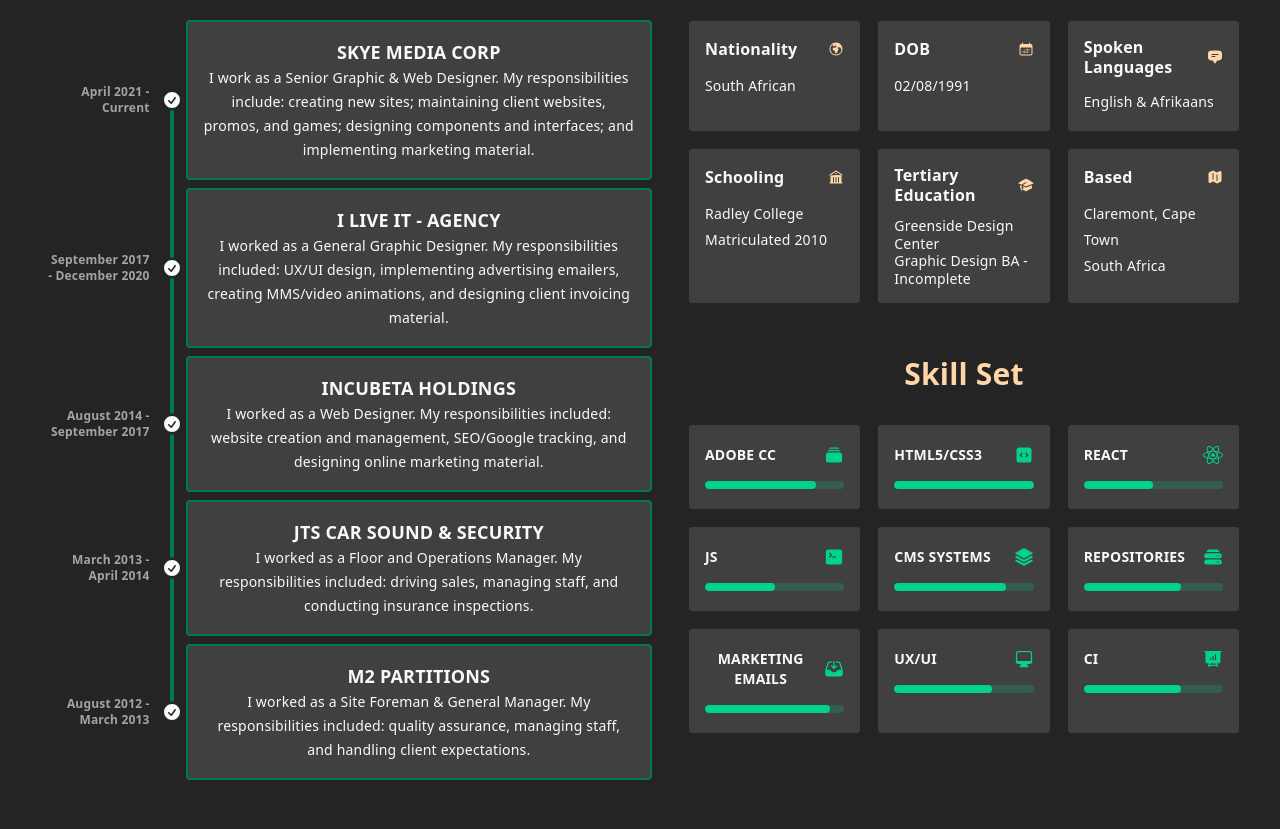
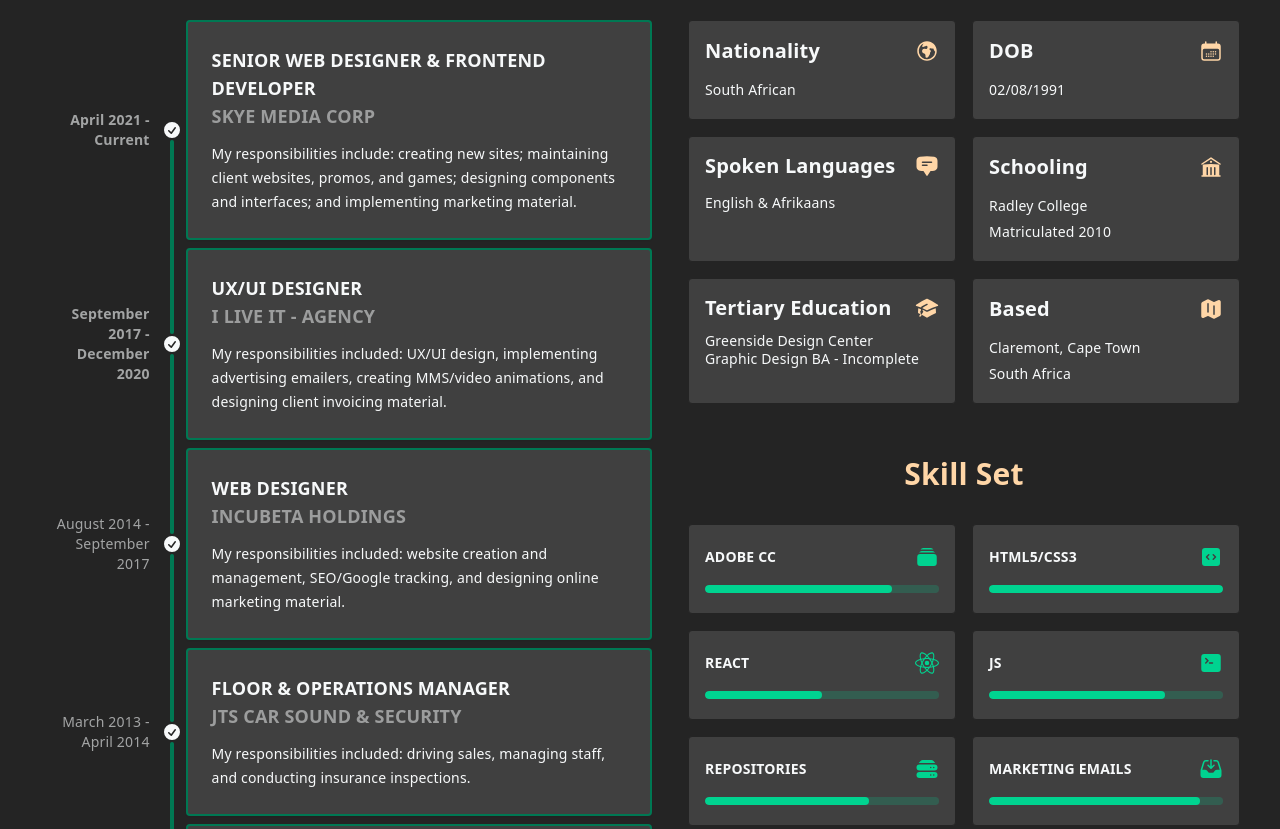
Before and after one commit to andrewmoss001-ctrl/andrews-profile, a React (Vite) app: page / in a window 1280 px wide. Shown: the part 560-1389 px from the top of the page. Built offline with nearby package versions, Linux system fonts and the light colour scheme.

Commit message:
fix: update styling in Experience and General components for consistency

```diff
--- a/src/experience.jsx
+++ b/src/experience.jsx
@@ -9,7 +9,7 @@
 
         {/* SKYE MEDIA CORP */}
         <li className="grid-cols-[35%_auto_1fr] md:grid-cols-[20%_auto_1fr]">
-          <div className="timeline-start text-base lg:text-xs font-semibold opacity-60 text-right pr-2">
+          <div className="timeline-start text-base lg:text-sm font-semibold opacity-60 text-right pr-2">
             April 2021 - Current
           </div>
           <div className="timeline-middle">
@@ -26,11 +26,11 @@
               />
             </svg>
           </div>
-          <div className="timeline-end timeline-box w-full p-4">
-            <p className="text-base md:text-lg font-bold">SKYE MEDIA CORP</p>
-            <p className="text-sm lg:leading-6">
-              I work as a Senior Graphic & Web Designer. My responsibilities
-              include: creating new sites; maintaining client websites,
+          <div className="timeline-end timeline-box w-full p-6">
+            <p className="text-base md:text-lg font-bold uppercase">Senior Web Designer & Frontend Developer</p>
+            <p className="text-base opacity-50 md:text-lg font-semibold">SKYE MEDIA CORP</p>
+            <p className="text-sm  lg:leading-6  pt-3 pt-3">
+              My responsibilities include: creating new sites; maintaining client websites,
               promos, and games; designing components and interfaces; and
               implementing marketing material.
             </p>
@@ -41,7 +41,7 @@
         {/* I LIVE IT - AGENCY */}
         <li className="grid-cols-[35%_auto_1fr] md:grid-cols-[20%_auto_1fr]">
           <hr />
-          <div className="timeline-start text-base lg:text-xs font-semibold opacity-60 text-right pr-2">
+          <div className="timeline-start text-base lg:text-sm font-semibold opacity-60 text-right pr-2">
             September 2017 - December 2020
           </div>
           <div className="timeline-middle">
@@ -58,11 +58,11 @@
               />
             </svg>
           </div>
-          <div className="timeline-end timeline-box w-full p-4">
-            <p className="text-base md:text-lg font-bold">I LIVE IT - AGENCY</p>
-            <p className="text-sm lg:leading-6">
-              I worked as a General Graphic Designer. My responsibilities included:
-              UX/UI design, implementing advertising emailers, creating MMS/video
+          <div className="timeline-end timeline-box w-full p-6">
+            <p className="text-base md:text-lg font-bold uppercase">UX/UI Designer</p>
+            <p className="text-base opacity-50 md:text-lg font-semibold">I LIVE IT - AGENCY</p>
+            <p className="text-sm lg:leading-6  pt-3">
+              My responsibilities included: UX/UI design, implementing advertising emailers, creating MMS/video
               animations, and designing client invoicing material.
             </p>
           </div>
@@ -72,7 +72,7 @@
         {/* INCUBETA HOLDINGS */}
         <li className="grid-cols-[35%_auto_1fr] md:grid-cols-[20%_auto_1fr]">
           <hr />
-          <div className="timeline-start text-base lg:text-xs font-semibold opacity-60 text-right pr-2">
+          <div className="timeline-start text-base lg:text-sm font-meduim opacity-60 text-right pr-2">
             August 2014 - September 2017
           </div>
           <div className="timeline-middle">
@@ -89,11 +89,11 @@
               />
             </svg>
           </div>
-          <div className="timeline-end timeline-box w-full p-4">
-            <p className="text-base md:text-lg font-bold">INCUBETA HOLDINGS</p>
-            <p className="text-sm lg:leading-6">
-              I worked as a Web Designer. My responsibilities included: website
-              creation and management, SEO/Google tracking, and designing online
+          <div className="timeline-end timeline-box w-full p-6">
+            <p className="text-base md:text-lg font-bold uppercase">Web Designer</p>
+            <p className="text-base opacity-50 md:text-lg font-semibold">INCUBETA HOLDINGS</p>
+            <p className="text-sm lg:leading-6 pt-3">
+              My responsibilities included: website creation and management, SEO/Google tracking, and designing online
               marketing material.
             </p>
           </div>
@@ -103,7 +103,7 @@
         {/* JTS CAR SOUND & SECURITY */}
         <li className="grid-cols-[35%_auto_1fr] md:grid-cols-[20%_auto_1fr]">
           <hr />
-          <div className="timeline-start text-base lg:text-xs font-semibold opacity-60 text-right pr-2">
+          <div className="timeline-start text-base lg:text-sm font-meduim opacity-60 text-right pr-2">
             March 2013 - April 2014
           </div>
           <div className="timeline-middle">
@@ -120,11 +120,11 @@
               />
             </svg>
           </div>
-          <div className="timeline-end timeline-box w-full p-4">
-            <p className="text-base md:text-lg font-bold">JTS CAR SOUND & SECURITY</p>
-            <p className="text-sm lg:leading-6">
-              I worked as a Floor and Operations Manager. My responsibilities included:
-              driving sales, managing staff, and conducting insurance inspections.
+          <div className="timeline-end timeline-box w-full p-6">
+            <p className="text-base md:text-lg font-bold uppercase">Floor & Operations Manager</p>
+            <p className="text-base opacity-50 md:text-lg font-semibold">JTS CAR SOUND & SECURITY</p>
+            <p className="text-sm lg:leading-6  pt-3">
+             My responsibilities included: driving sales, managing staff, and conducting insurance inspections.
             </p>
           </div>
           <hr />
@@ -133,7 +133,7 @@
         {/* M2 PARTITIONS */}
         <li className="grid-cols-[35%_auto_1fr] md:grid-cols-[20%_auto_1fr]">
           <hr />
-          <div className="timeline-start text-base lg:text-xs font-semibold opacity-60 text-right pr-2">
+          <div className="timeline-start text-base lg:text-sm font-semibold opacity-60 text-right pr-2">
             August 2012 - March 2013
           </div>
           <div className="timeline-middle">
@@ -150,11 +150,11 @@
               />
             </svg>
           </div>
-          <div className="timeline-end timeline-box w-full p-4">
-            <p className="text-base md:text-lg font-bold">M2 PARTITIONS</p>
-            <p className="text-sm lg:leading-6">
-              I worked as a Site Foreman & General Manager. My responsibilities included:
-              quality assurance, managing staff, and handling client expectations.
+          <div className="timeline-end timeline-box w-full p-6">
+            <p className="text-base md:text-lg font-bold uppercase">Site Foreman & General Manager</p>
+            <p className="text-base opacity-50 md:text-lg font-semibold">M2 PARTITIONS</p>
+            <p className="text-sm lg:leading-6 pt-3">
+              My responsibilities included: quality assurance, managing staff, and handling client expectations.
             </p>
           </div>
         </li>
--- a/src/general.jsx
+++ b/src/general.jsx
@@ -9,12 +9,12 @@
       </p>
 
       {/* Bio Cards Grid */}
-      <div className="grid grid-cols-2 sm:grid-cols-2 lg:grid-cols-3 xl:grid-cols-3 gap-4 p-4">
+      <div className="grid grid-cols-2 gap-4 p-4">
         {/* Nationality */}
         <div className="card card-border bg-base-100">
           <div className="card-body p-4 text-left">
             <div className="flex justify-between items-center w-full gap-2 mb-1">
-              <h3 className="card-title text-sm sm:text-xl md:text-base lg:text-sm xl:text-base font-black break-words whitespace-normal">
+              <h3 className="card-title text-sm sm:text-xl md:text-base lg:text-sm xl:text-xl font-bold break-words whitespace-normal">
                 Nationality
               </h3>
               {/* Globe Icon */}
@@ -22,7 +22,7 @@
                 xmlns="http://www.w3.org/2000/svg"
                 viewBox="0 0 24 24"
                 fill="currentColor"
-                className="size-6 sm:size-8 lg:size-4 inline-block text-neutral-content shrink-0"
+                className="size-6 sm:size-8 lg:size-6 inline-block text-neutral-content shrink-0"
               >
                 <path
                   fillRule="evenodd"
@@ -39,7 +39,7 @@
         <div className="card card-border bg-base-100">
           <div className="card-body p-4 text-left">
             <div className="flex justify-between items-center w-full gap-2 mb-1">
-              <h3 className="card-title text-sm sm:text-xl md:text-base lg:text-sm xl:text-base font-black break-words whitespace-normal">
+              <h3 className="card-title text-sm sm:text-xl md:text-base lg:text-sm xl:text-xl font-bold break-words whitespace-normal">
                 DOB
               </h3>
               {/* Calendar Icon */}
@@ -47,7 +47,7 @@
                 xmlns="http://www.w3.org/2000/svg"
                 viewBox="0 0 24 24"
                 fill="currentColor"
-                className="size-6 sm:size-8 lg:size-4 inline-block text-neutral-content shrink-0"
+                className="size-6 sm:size-8 lg:size-6 inline-block text-neutral-content shrink-0"
               >
                 <path d="M12.75 12.75a.75.75 0 1 1-1.5 0 .75.75 0 0 1 1.5 0ZM7.5 15.75a.75.75 0 1 0 0-1.5.75.75 0 0 0 0 1.5ZM8.25 17.25a.75.75 0 1 1-1.5 0 .75.75 0 0 1 1.5 0ZM9.75 15.75a.75.75 0 1 0 0-1.5.75.75 0 0 0 0 1.5ZM10.5 17.25a.75.75 0 1 1-1.5 0 .75.75 0 0 1 1.5 0ZM12 15.75a.75.75 0 1 0 0-1.5.75.75 0 0 0 0 1.5ZM12.75 17.25a.75.75 0 1 1-1.5 0 .75.75 0 0 1 1.5 0ZM14.25 15.75a.75.75 0 1 0 0-1.5.75.75 0 0 0 0 1.5ZM15 17.25a.75.75 0 1 1-1.5 0 .75.75 0 0 1 1.5 0ZM16.5 15.75a.75.75 0 1 0 0-1.5.75.75 0 0 0 0 1.5ZM15 12.75a.75.75 0 1 1-1.5 0 .75.75 0 0 1 1.5 0ZM16.5 13.5a.75.75 0 1 0 0-1.5.75.75 0 0 0 0 1.5Z" />
                 <path
@@ -65,7 +65,7 @@
         <div className="card card-border bg-base-100">
           <div className="card-body p-4 text-left">
             <div className="flex justify-between items-center w-full gap-2 mb-1">
-              <h3 className="card-title text-sm sm:text-xl md:text-base lg:text-sm xl:text-base font-black leading-tight break-words whitespace-normal">
+              <h3 className="card-title text-sm sm:text-xl md:text-base lg:text-sm xl:text-xl font-bold leading-tight break-words whitespace-normal">
                 Spoken Languages
               </h3>
               {/* Chat Bubble Icon */}
@@ -73,7 +73,7 @@
                 xmlns="http://www.w3.org/2000/svg"
                 viewBox="0 0 24 24"
                 fill="currentColor"
-                className="size-6 sm:size-8 lg:size-4 inline-block text-neutral-content shrink-0"
+                className="size-6 sm:size-8 lg:size-6 inline-block text-neutral-content shrink-0"
               >
                 <path
                   fillRule="evenodd"
@@ -90,7 +90,7 @@
         <div className="card card-border bg-base-100">
           <div className="card-body p-4 text-left">
             <div className="flex justify-between items-center w-full gap-2 mb-1">
-              <h3 className="card-title text-sm sm:text-xl md:text-base lg:text-sm xl:text-base font-black break-words whitespace-normal">
+              <h3 className="card-title text-sm sm:text-xl md:text-base lg:text-sm xl:text-xl font-bold break-words whitespace-normal">
                 Schooling
               </h3>
               {/* Building/School Icon */}
@@ -98,7 +98,7 @@
                 xmlns="http://www.w3.org/2000/svg"
                 viewBox="0 0 24 24"
                 fill="currentColor"
-                className="size-6 sm:size-8 lg:size-4 inline-block text-neutral-content shrink-0"
+                className="size-6 sm:size-8 lg:size-6 inline-block text-neutral-content shrink-0"
               >
                 <path d="M11.584 2.376a.75.75 0 0 1 .832 0l9 6a.75.75 0 1 1-.832 1.248L12 3.901 3.416 9.624a.75.75 0 0 1-.832-1.248l9-6Z" />
                 <path
@@ -121,7 +121,7 @@
         <div className="card card-border bg-base-100">
           <div className="card-body p-4 text-left">
             <div className="flex justify-between items-center w-full gap-2 mb-1">
-              <h3 className="card-title text-sm sm:text-xl md:text-base lg:text-sm xl:text-base font-black leading-tight break-words whitespace-normal">
+              <h3 className="card-title text-sm sm:text-xl md:text-base lg:text-sm xl:text-xl font-bold leading-tight break-words whitespace-normal">
                 Tertiary Education
               </h3>
               {/* Graduation Cap Icon */}
@@ -129,7 +129,7 @@
                 xmlns="http://www.w3.org/2000/svg"
                 viewBox="0 0 24 24"
                 fill="currentColor"
-                className="size-6 sm:size-8 lg:size-4 inline-block text-neutral-content shrink-0"
+                className="size-6 sm:size-8 lg:size-6 inline-block text-neutral-content shrink-0"
               >
                 <path d="M11.7 2.805a.75.75 0 0 1 .6 0A60.65 60.65 0 0 1 22.83 8.72a.75.75 0 0 1-.231 1.337 49.948 49.948 0 0 0-9.902 3.912l-.003.002c-.114.06-.227.119-.34.18a.75.75 0 0 1-.707 0A50.88 50.88 0 0 0 7.5 12.173v-.224c0-.131.067-.248.172-.311a54.615 54.615 0 0 1 4.653-2.52.75.75 0 0 0-.65-1.352 56.123 56.123 0 0 0-4.78 2.589 1.858 1.858 0 0 0-.859 1.228 49.803 49.803 0 0 0-4.634-1.527.75.75 0 0 1-.231-1.337A60.653 60.653 0 0 1 11.7 2.805Z" />
                 <path d="M13.06 15.473a48.45 48.45 0 0 1 7.666-3.282c.134 1.414.22 2.843.255 4.284a.75.75 0 0 1-.46.711 47.87 47.87 0 0 0-8.105 4.342.75.75 0 0 1-.832 0 47.87 47.87 0 0 0-8.104-4.342.75.75 0 0 1-.461-.71c.035-1.442.121-2.87.255-4.286.921.304 1.83.634 2.726.99v1.27a1.5 1.5 0 0 0-.14 2.508c-.09.38-.222.753-.397 1.11.452.213.901.434 1.346.66a6.727 6.727 0 0 0 .551-1.607 1.5 1.5 0 0 0 .14-2.67v-.645a48.549 48.549 0 0 1 3.44 1.667 2.25 2.25 0 0 0 2.12 0Z" />
@@ -148,7 +148,7 @@
         <div className="card card-border bg-base-100">
           <div className="card-body p-4 text-left">
             <div className="flex justify-between items-center w-full gap-2 mb-1">
-              <h3 className="card-title text-sm sm:text-xl md:text-base font-black break-words whitespace-normal">
+              <h3 className="card-title text-sm sm:text-xl md:text-base xl:text-xl font-bold break-words whitespace-normal">
                 Based
               </h3>
               {/* Map Pin Icon */}
@@ -156,7 +156,7 @@
                 xmlns="http://www.w3.org/2000/svg"
                 viewBox="0 0 24 24"
                 fill="currentColor"
-                className="size-6 sm:size-8 lg:size-4 inline-block text-neutral-content shrink-0"
+                className="size-6 sm:size-8 lg:size-6 inline-block text-neutral-content shrink-0"
               >
                 <path
                   fillRule="evenodd"
@@ -173,13 +173,15 @@
           </div>
         </div>
       </div>
-      <p className="text-3xl font-bold text-neutral-content p-4 md:pt-9">Skill Set</p>
+      <p className="text-3xl font-bold text-neutral-content p-4 md:pt-9">
+        Skill Set
+      </p>
       {/* Progress Bars Grid */}
-      <div className="grid grid-cols-1 md:grid-cols-3 gap-4 p-4">
+      <div className="grid grid-cols-1 md:grid-cols-2 gap-4 p-4">
         {/* ADOBE CC */}
         <div className="card card-border bg-base-100 py-1">
           <div className="card-body p-4 gap-4">
-            <div className="flex justify-between items-center w-full gap-2" >
+            <div className="flex justify-between items-center w-full gap-2">
               <h3 className="card-title text-2xl md:text-sm lg:text-xs xl:text-sm font-bold break-words whitespace-normal">
                 ADOBE CC
               </h3>
@@ -188,7 +190,7 @@
                 xmlns="http://www.w3.org/2000/svg"
                 viewBox="0 0 24 24"
                 fill="currentColor"
-                className="size-15 md:size-10 lg:size-3 xl:size-5 inline-block text-accent shrink-0"
+                className="size-15 md:size-10 lg:size-6 inline-block text-accent shrink-0"
               >
                 <path d="M5.566 4.657A4.505 4.505 0 0 1 6.75 4.5h10.5c.41 0 .806.055 1.183.157A3 3 0 0 0 15.75 3h-7.5a3 3 0 0 0-2.684 1.657ZM2.25 12a3 3 0 0 1 3-3h13.5a3 3 0 0 1 3 3v6a3 3 0 0 1-3 3H5.25a3 3 0 0 1-3-3v-6ZM5.25 7.5c-.41 0-.806.055-1.184.157A3 3 0 0 1 6.75 6h10.5a3 3 0 0 1 2.683 1.657A4.505 4.505 0 0 0 18.75 7.5H5.25Z" />
               </svg>
@@ -213,11 +215,11 @@
                 xmlns="http://www.w3.org/2000/svg"
                 viewBox="0 0 24 24"
                 fill="currentColor"
-                className="size-15 md:size-10 lg:size-3 xl:size-5 inline-block text-accent shrink-0"
+                className="size-15 md:size-10 lg:size-6 inline-block text-accent shrink-0"
               >
                 <path
                   fillRule="evenodd"
-                  d="M3 6a3 3 0 0 1 3-3h12a3 3 0 0 1 3 3v12a3 3 0 0 1-3 3H6a3 3 0 0 1-3-3V6Zm14.25 6a.75.75 0 0 1-.22.53l-2.25 2.25a.75.75 0 1 1-1.06-1.06L15.44 12l-1.72-1.72a.75.75 0 1 1 1.06-1.06l2.25 2.25c.141.14.22.331.22.53Zm-10.28-.53a.75.75 0 0 0 0 1.06l2.25 2.25a.75.75 0 1 0 1.06-1.06L8.56 12l1.72-1.72a.75.75 0 1 0-1.06-1.06l-2.25 2.25Z"
+                  d="M3 6a3 3 0 0 1 3-3h12a3 3 0 0 1 3 3v12a3 3 0 0 1-3 3H6a3 3 0 0 1-3-3V6Zm14.25 6a.75.75 0 0 1-.22.53l-2.25 2.25a.75.75 0 1 1-1.06-1.06L15.44 12l-1.72-1.72a.75.75 0 1 1 1.06-1.06l2.25 2.25c.141.14.22.331.22.53Zm-10.28-.53a.75.75 0 0 0 0 1.06l2.25 2.25a.75.75 0 0 0 1.06-1.06L8.56 12l1.72-1.72a.75.75 0 1 0-1.06-1.06l-2.25 2.25a.75.75 0 0 0-.22.53Z"
                   clipRule="evenodd"
                 />
               </svg>
@@ -241,7 +243,7 @@
               <svg
                 role="img"
                 viewBox="0 0 24 24"
-                className="size-15 md:size-10 lg:size-3 xl:size-5 inline-block text-accent shrink-0"
+                className="size-15 md:size-10 lg:size-6 inline-block text-accent shrink-0"
                 fill="currentColor"
               >
                 <title>React</title>
@@ -268,7 +270,7 @@
                 xmlns="http://www.w3.org/2000/svg"
                 viewBox="0 0 24 24"
                 fill="currentColor"
-                className="size-15 md:size-10 lg:size-3 xl:size-5 inline-block text-accent shrink-0"
+                className="size-15 md:size-10 lg:size-6 inline-block text-accent shrink-0"
               >
                 <path
                   fillRule="evenodd"
@@ -279,34 +281,7 @@
             </div>
             <progress
               className="progress progress-accent w-full"
-              value="50"
-              max="100"
-            ></progress>
-          </div>
-        </div>
-
-        {/* CMS SYSTEMS */}
-        <div className="card card-border bg-base-100 py-1">
-          <div className="card-body p-4 gap-4">
-            <div className="flex justify-between items-center w-full gap-2">
-              <h3 className="card-title text-2xl md:text-sm lg:text-xs xl:text-sm font-bold break-words whitespace-normal">
-                CMS SYSTEMS
-              </h3>
-              {/* Server/Database Icon */}
-              <svg
-                xmlns="http://www.w3.org/2000/svg"
-                viewBox="0 0 24 24"
-                fill="currentColor"
-                className="size-15 md:size-10 lg:size-3 xl:size-5 inline-block text-accent shrink-0"
-              >
-                <path d="M11.644 1.59a.75.75 0 0 1 .712 0l9.75 5.25a.75.75 0 0 1 0 1.32l-9.75 5.25a.75.75 0 0 1-.712 0l-9.75-5.25a.75.75 0 0 1 0-1.32l9.75-5.25Z" />
-                <path d="m3.265 10.602 7.668 4.129a2.25 2.25 0 0 0 2.134 0l7.668-4.13 1.37.739a.75.75 0 0 1 0 1.32l-9.75 5.25a.75.75 0 0 1-.71 0l-9.75-5.25a.75.75 0 0 1 0-1.32l1.37-.738Z" />
-                <path d="m10.933 19.231-7.668-4.13-1.37.739a.75.75 0 0 0 0 1.32l9.75 5.25c.221.12.489.12.71 0l9.75-5.25a.75.75 0 0 0 0-1.32l-1.37-.738-7.668 4.13a2.25 2.25 0 0 1-2.134-.001Z" />
-              </svg>
-            </div>
-            <progress
-              className="progress progress-accent w-full"
-              value="80"
+              value="75"
               max="100"
             ></progress>
           </div>
@@ -324,7 +299,7 @@
                 xmlns="http://www.w3.org/2000/svg"
                 viewBox="0 0 24 24"
                 fill="currentColor"
-                className="size-15 md:size-10 lg:size-3 xl:size-5 inline-block text-accent shrink-0"
+                className="size-15 md:size-10 lg:size-6 inline-block text-accent shrink-0"
               >
                 <path d="M5.507 4.048A3 3 0 0 1 7.785 3h8.43a3 3 0 0 1 2.278 1.048l1.722 2.008A4.533 4.533 0 0 0 19.5 6h-15c-.243 0-.482.02-.715.056l1.722-2.008Z" />
                 <path
@@ -354,7 +329,7 @@
                 xmlns="http://www.w3.org/2000/svg"
                 viewBox="0 0 24 24"
                 fill="currentColor"
-                className="size-15 md:size-10 lg:size-3 xl:size-5 inline-block text-accent shrink-0"
+                className="size-15 md:size-10 lg:size-6 inline-block text-accent shrink-0"
               >
                 <path
                   fillRule="evenodd"
@@ -388,7 +363,7 @@
                 xmlns="http://www.w3.org/2000/svg"
                 viewBox="0 0 24 24"
                 fill="currentColor"
-                className="size-15 md:size-10 lg:size-3 xl:size-5 inline-block text-accent shrink-0"
+                className="size-15 md:size-10 lg:size-6 inline-block text-accent shrink-0"
               >
                 <path
                   fillRule="evenodd"
@@ -417,7 +392,7 @@
                 xmlns="http://www.w3.org/2000/svg"
                 viewBox="0 0 24 24"
                 fill="currentColor"
-                className="size-15 md:size-10 lg:size-3 xl:size-5 inline-block text-accent shrink-0"
+                className="size-15 md:size-10 lg:size-6 inline-block text-accent shrink-0"
               >
                 <path
                   fillRule="evenodd"
--- a/src/header.jsx
+++ b/src/header.jsx
@@ -33,8 +33,8 @@
           />
 
           {/* Content Block */}
-          <div className="flex flex-col items-center lg:items-start text-center lg:text-left">
-            <h1 className="text-4xl lg:text-5xl font-bold text-neutral-content">
+          <div className="flex flex-col items-start text-left">
+            <h1 className="text-4xl lg:text-5xl text-center font-bold text-neutral-content">
               I'm Andrew Moss.
             </h1>
 
@@ -49,7 +49,7 @@
             </p>
 
             {/* Contact Links Grid */}
-            <div className="flex flex-col sm:flex-row sm:flex-wrap items-center justify-center lg:justify-start pt-4 gap-y-3 sm:gap-x-6 text-sm text-base-content opacity-60 w-full max-w-2xl">
+            <div className="flex flex-col sm:flex-row sm:flex-wrap items-start justify-start pt-4 gap-y-3 sm:gap-x-6 text-sm text-base-content opacity-60 w-full max-w-2xl">
               <a
                 href="tel:+27796736862"
                 className="flex items-center gap-2 hover:text-primary transition-colors whitespace-nowrap"
--- a/src/index.css
+++ b/src/index.css
@@ -90,4 +90,5 @@
 .timeline-box {
   border: 0.150rem solid;
   border-color: var(--color-base-300);
+  text-align: left;
 }
```
